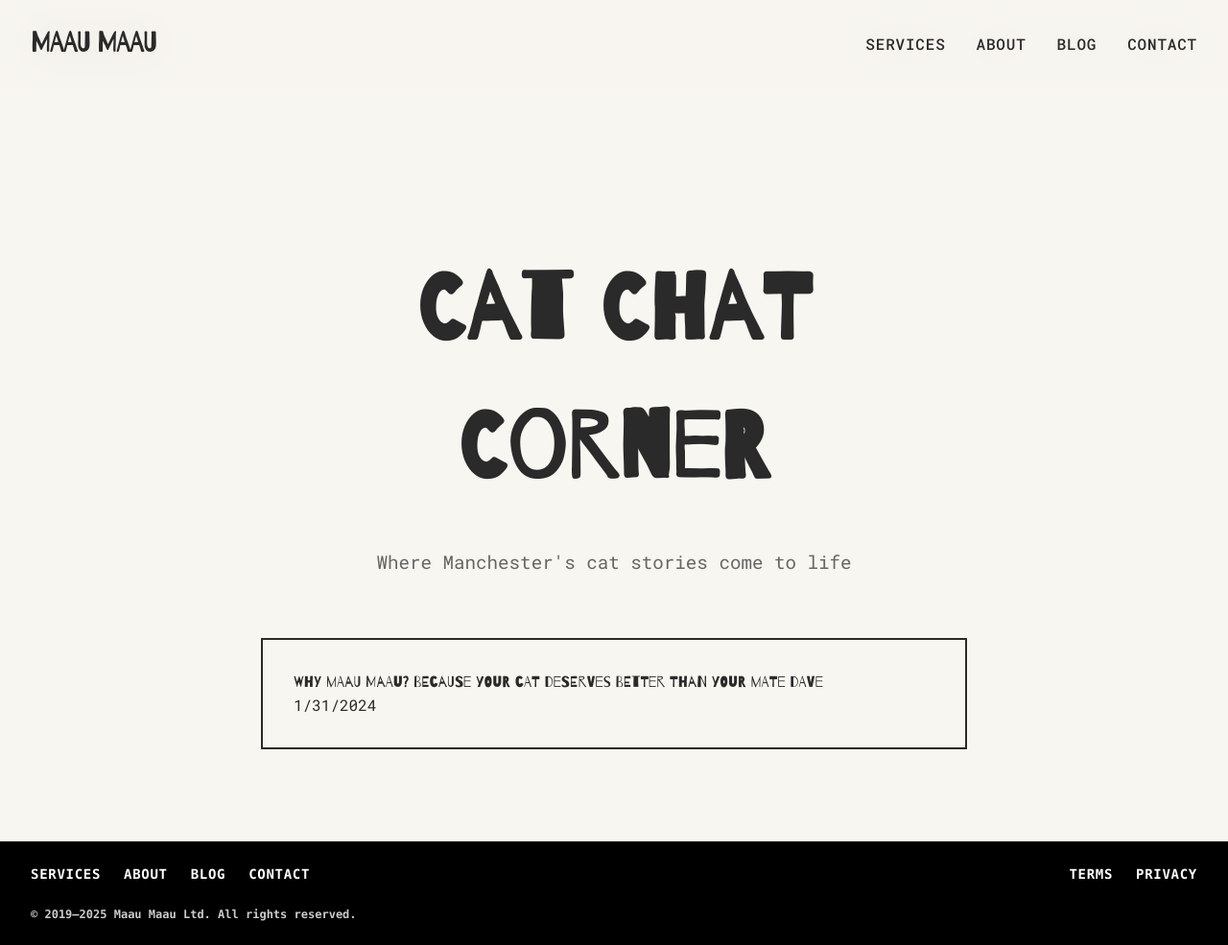
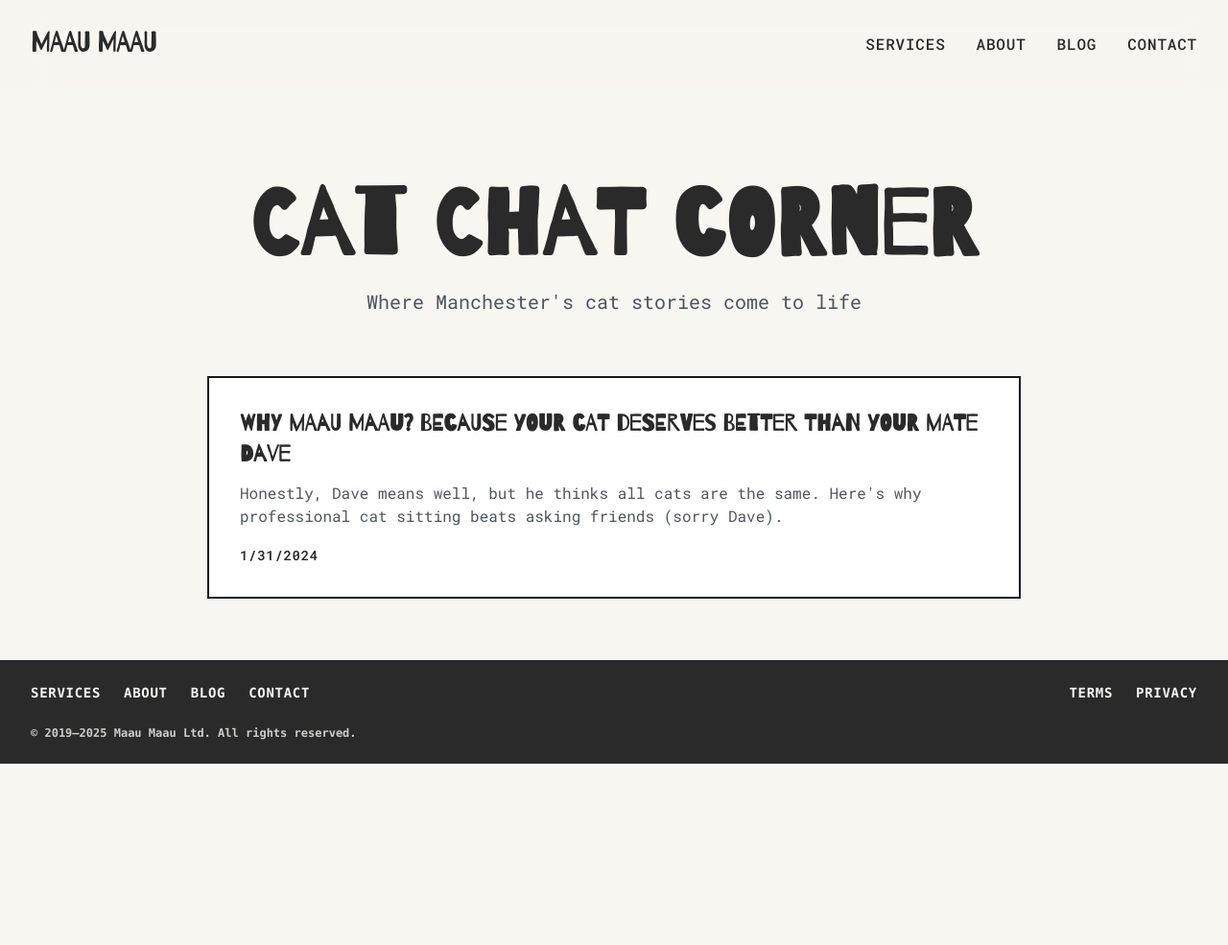
Before and after one commit to zr3p/maaumaau-website, an Astro site: page /blog in a window 1280 px wide. Shown: the whole page at 96% size. After the commit the page ends 800 px from the top, so only its background shows below. Built offline with nearby package versions, Linux system fonts and the light colour scheme; Astro itself is replaced by a stand-in of ours.

Commit message:
fix: Clean up blog styling and footer colors
- Remove duplicate navigation from blog pages
- Convert blog index to Tailwind classes with hover effects
- Fix footer colors to use CSS variables instead of custom black
- Remove custom footer color definitions from Tailwind config
- Improve blog card styling and clickability

```diff
--- a/src/components/Footer.astro
+++ b/src/components/Footer.astro
@@ -2,56 +2,27 @@
 const currentYear = new Date().getFullYear();
 ---
 
-<footer
-  <footer
-  class="bg-footer-bg text-footer-text font-mono font-semibold px-4 py-6 md:px-8 md:py-6"
->
+<footer class="bg-[var(--text-primary)] text-[var(--bg-primary)] font-mono font-semibold px-4 py-6 md:px-8 md:py-6">
   <!-- Main navigation container -->
   <div class="flex flex-col gap-6">
     <!-- Top row - navigation links -->
-    <div
-      class="flex flex-col md:flex-row md:flex-wrap gap-4 md:gap-6 justify-between"
-    >
+    <div class="flex flex-col md:flex-row md:flex-wrap gap-4 md:gap-6 justify-between">
       <!-- Left navigation -->
       <nav class="flex flex-wrap gap-4 md:gap-6">
-        <a
-          href="/#services"
-          class="text-sm uppercase tracking-wider hover:opacity-60 transition-opacity whitespace-nowrap"
-          >Services</a
-        >
-        <a
-          href="/#about"
-          class="text-sm uppercase tracking-wider hover:opacity-60 transition-opacity whitespace-nowrap"
-          >About</a
-        >
-        <a
-          href="/blog"
-          class="text-sm uppercase tracking-wider hover:opacity-60 transition-opacity whitespace-nowrap"
-          >Blog</a
-        >
-        <a
-          href="/#contact"
-          class="text-sm uppercase tracking-wider hover:opacity-60 transition-opacity whitespace-nowrap"
-          >Contact</a
-        >
+        <a href="/#services" class="text-sm uppercase tracking-wider hover:opacity-60 transition-opacity whitespace-nowrap">Services</a>
+        <a href="/#about" class="text-sm uppercase tracking-wider hover:opacity-60 transition-opacity whitespace-nowrap">About</a>
+        <a href="/blog" class="text-sm uppercase tracking-wider hover:opacity-60 transition-opacity whitespace-nowrap">Blog</a>
+        <a href="/#contact" class="text-sm uppercase tracking-wider hover:opacity-60 transition-opacity whitespace-nowrap">Contact</a>
       </nav>
 
       <!-- Right navigation -->
       <nav class="flex flex-wrap gap-4 md:gap-6">
-        <a
-          href="/terms"
-          class="text-sm uppercase tracking-wider hover:opacity-60 transition-opacity whitespace-nowrap"
-          >Terms</a
-        >
-        <a
-          href="/privacy"
-          class="text-sm uppercase tracking-wider hover:opacity-60 transition-opacity whitespace-nowrap"
-          >Privacy</a
-        >
+        <a href="/terms" class="text-sm uppercase tracking-wider hover:opacity-60 transition-opacity whitespace-nowrap">Terms</a>
+        <a href="/privacy" class="text-sm uppercase tracking-wider hover:opacity-60 transition-opacity whitespace-nowrap">Privacy</a>
       </nav>
     </div>
 
-    <!-- Copyright text - always full width below navigation -->
+    <!-- Copyright text -->
     <p class="text-xs text-center md:text-left opacity-80 mt-2 md:mt-0">
       © 2019–{currentYear} Maau Maau Ltd. All rights reserved.
     </p>
--- a/src/pages/blog/[...slug].astro
+++ b/src/pages/blog/[...slug].astro
@@ -19,16 +19,6 @@ const { Content } = await post.render();
   description={post.data.description}
   image={post.data.image}
 >
-<!-- Navigation -->
-  <nav class="nav">
-    <a href="/" class="logo">MAAU MAAU</a>
-    <ul class="nav-links">
-      <li><a href="/#services">Services</a></li>
-      <li><a href="/#about">About</a></li>
-      <li><a href="/blog/">Blog</a></li>
-      <li><a href="/#contact">Contact</a></li>
-    </ul>
-  </nav>
 
   <main class="blog-post-main">
     <div class="blog-container">
--- a/src/pages/blog/index.astro
+++ b/src/pages/blog/index.astro
@@ -5,29 +5,25 @@ import { getCollection } from 'astro:content';
 const posts = await getCollection('blog', ({ data }) => !data.draft);
 ---
 
-<BaseLayout title="Cat Chat Corner | MAAU MAAU">
+<BaseLayout title="Cat Chat Corner | MAAU MAAU" description="Manchester's premier cat care blog with tips, stories, and local insights.">
+  <main class="max-w-4xl mx-auto px-6 py-16">
 
-  <!-- Navigation -->
-  <nav class="nav">
-    <a href="/" class="logo">MAAU MAAU</a>
-    <ul class="nav-links">
-      <li><a href="/#services">Services</a></li>
-      <li><a href="/#about">About</a></li>
-      <li><a href="/blog/">Blog</a></li>
-      <li><a href="/#contact">Contact</a></li>
-    </ul>
-  </nav>
+    <div class="text-center mb-16">
+      <h1 class="text-6xl md:text-8xl font-black mb-4 font-['Barrio']">Cat Chat Corner</h1>
+      <p class="text-xl text-gray-600 dark:text-gray-400">Where Manchester's cat stories come to life</p>
+    </div>
 
-  <main style="padding: 8rem 2rem 4rem; max-width: 800px; margin: 0 auto;">
-    <h1 style="font-size: clamp(3rem, 8vw, 6rem); font-weight: 900; margin-bottom: 2rem; text-align: center;">Cat Chat Corner</h1>
-    <p style="text-align: center; font-size: 1.2rem; color: var(--text-secondary); margin-bottom: 4rem;">Where Manchester's cat stories come to life</p>
+    <div class="space-y-8">
+      {posts.map((post) => (
+        <article class="group border-2 border-gray-900 dark:border-gray-100 bg-white dark:bg-gray-900 hover:bg-gray-900 hover:text-white dark:hover:bg-white dark:hover:text-gray-900 transition-all duration-300">
+          <a href={`/blog/${post.slug}/`} class="block p-8">
+            <h2 class="text-2xl font-black font-['Barrio'] mb-3">{post.data.title}</h2>
+            <p class="text-gray-600 group-hover:text-gray-300 dark:text-gray-400 dark:group-hover:text-gray-600 mb-4">{post.data.description}</p>
+            <time class="text-sm font-semibold uppercase tracking-wider">{post.data.publishDate.toLocaleDateString()}</time>
+          </a>
+        </article>
+      ))}
+    </div>
 
-    {posts.map((post) => (
-      <article style="margin: 2rem 0; padding: 2rem; border: 2px solid #2a2a2a;">
-        <h2><a href={`/blog/${post.slug}/`}>{post.data.title}</a></h2>
-        {/* <p>{post.data.description}</p> */}
-        <time>{post.data.publishDate.toLocaleDateString()}</time>
-      </article>
-    ))}
   </main>
 </BaseLayout>
--- a/tailwind.config.mjs
+++ b/tailwind.config.mjs
@@ -1,16 +1,12 @@
-// ✅ Enables Tailwind’s Typography plugin for rich text layout
+// ✅ Enables Tailwind's Typography plugin for rich text layout
 import typography from "@tailwindcss/typography";
 
 /** @type {import('tailwindcss').Config} */
 export default {
-  darkMode: 'class', // ✅ This enables class-based dark mode
-  content: ["./src/**/*.{astro,html,js,jsx,ts,tsx}"], // ✅ Tells Tailwind to scan Astro + JSX files for classes
+  darkMode: 'class',
+  content: ["./src/**/*.{astro,html,js,jsx,ts,tsx}"],
   theme: {
-    extend: {}, // ✅ Placeholder to add future custom styles if needed
-    colors: {
-      'footer-bg': { DEFAULT: '#000', dark: '#000' },
-      'footer-text': { DEFAULT: '#FFF', dark: '#FFF' }
-    }
+    extend: {},
   },
-  plugins: [typography], // ✅ Enables better spacing/styling for content like privacy, terms, blog posts
+  plugins: [typography],
 };
```
